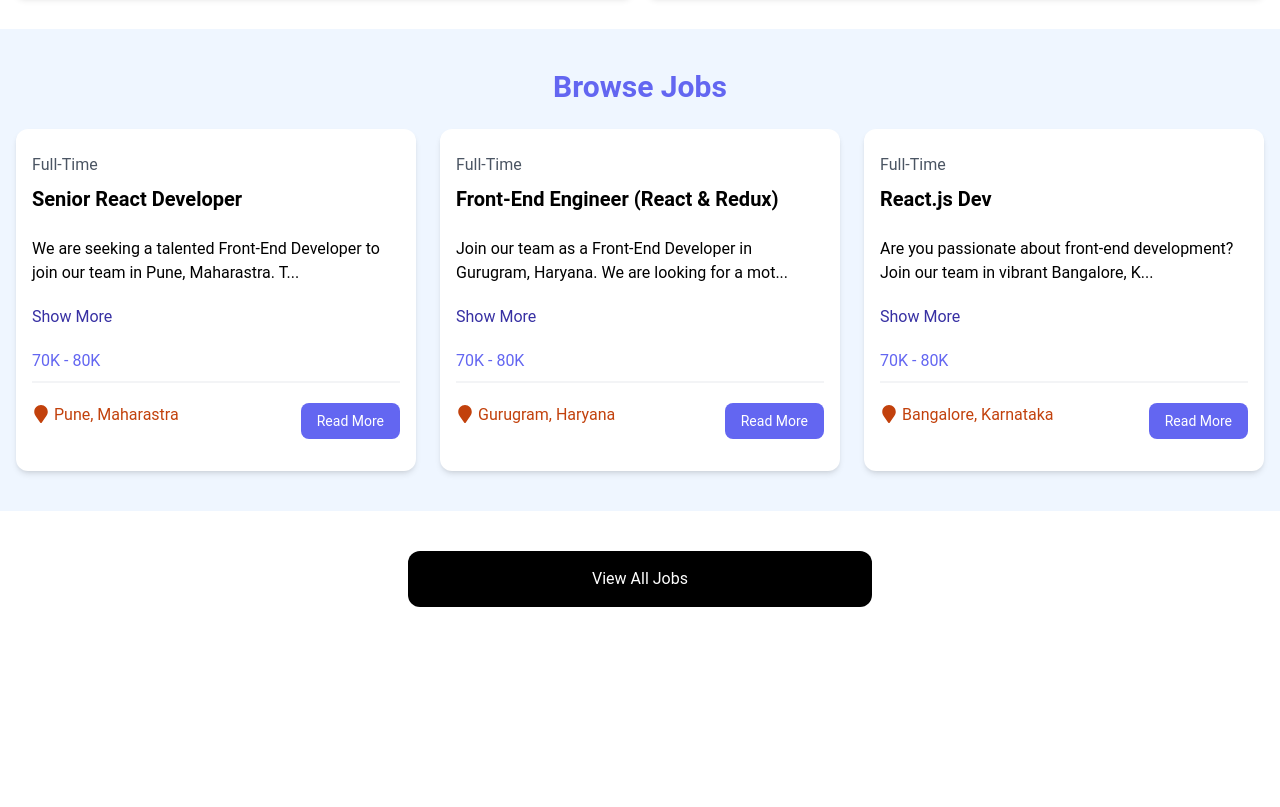
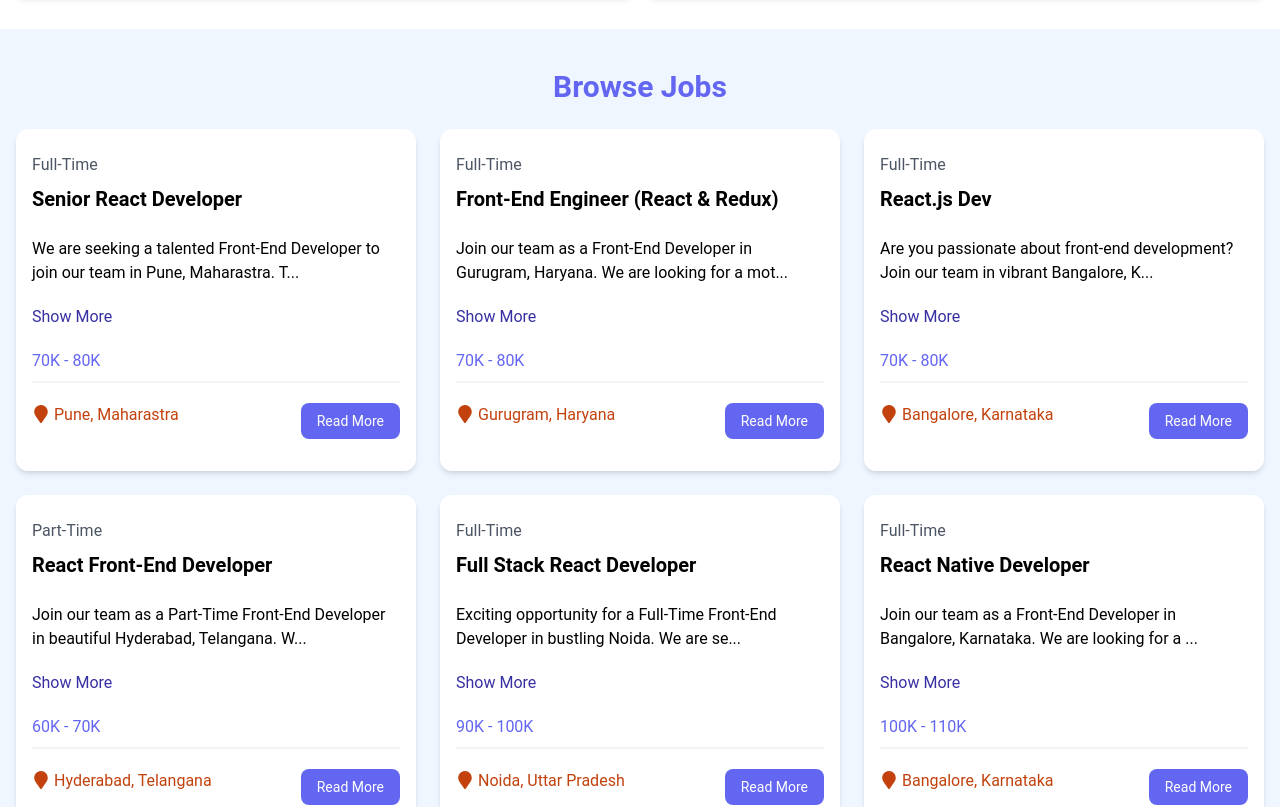
Before and after one commit to divyank0203/Jobs-Landing-Page, a React (Vite) app in the folder jobs/: page / in a window 1280 px wide. Shown: the part 580-1387 px from the top of the page. Before the commit the page ends 1227 px from the top, so only its background shows below. Built offline with nearby package versions, Linux system fonts and the light colour scheme; data requests are answered from the project's data file.

Commit message:
json-server + useEffect

```diff
--- a/jobs/package.json
+++ b/jobs/package.json
@@ -7,7 +7,8 @@
     "dev": "vite",
     "build": "vite build",
     "lint": "eslint .",
-    "preview": "vite preview"
+    "preview": "vite preview",
+    "server": "json-server --watch src/jobs.json --port 8000"
   },
   "dependencies": {
     "@tailwindcss/vite": "^4.1.11",
@@ -26,6 +27,7 @@
     "eslint-plugin-react-hooks": "^5.2.0",
     "eslint-plugin-react-refresh": "^0.4.20",
     "globals": "^16.2.0",
+    "json-server": "^1.0.0-beta.3",
     "postcss": "^8.5.6",
     "tailwindcss": "^3.4.17",
     "vite": "^7.0.0"
--- a/jobs/src/components/Jobcards.jsx
+++ b/jobs/src/components/Jobcards.jsx
@@ -1,10 +1,27 @@
 import React from 'react'
+import { useState, useEffect } from 'react';
 import jobs from '../jobs.json'
 import Joblisting from './Joblisting';
 
 function Jobcards() {
-    console.log(jobs);
-  const recentjobs = jobs.slice(0, 3);
+
+  const [jobs, setJobs] = useState([]);
+  const [loading, setloading] = useState(true);
+  useEffect(() => {
+    const fetchJobs = async () => {
+      try {
+      const res = await fetch('http://localhost:8000/jobs');
+      const data = await res.json();
+      setJobs(data);
+    } catch(error){
+      console.log('Error fetching data', error);
+    } finally {
+      setloading(false);
+    }
+  }
+    fetchJobs();
+   }, [])
+
   return (
 
     <div>
@@ -14,7 +31,7 @@
           Browse Jobs
         </h2>
         <div className="grid grid-cols-1 md:grid-cols-3 gap-6">
-          {recentjobs.map((job) =>(
+          {jobs.map((job) =>(
                 <Joblisting key={job.id} job={job} />
           ))}
 
--- a/jobs/src/components/Joblisting.jsx
+++ b/jobs/src/components/Joblisting.jsx
@@ -2,6 +2,7 @@
 import jobs from '../jobs.json'
 import { useState } from 'react'
 import {FaMapMarker } from 'react-icons/fa'
+
 
 function Joblisting({job}) {
 const [setdescription, showfulldescription] = useState(false);
--- a/jobs/src/components/navbar.jsx
+++ b/jobs/src/components/navbar.jsx
@@ -1,5 +1,5 @@
 import React from 'react'
-import { Link } from 'react-router-dom'
+import { NavLink } from 'react-router-dom'
 import logo from '../assets/images/reactlogo.png'
 
 function Navbar() {
@@ -12,7 +12,7 @@
             className="flex flex-1 items-center justify-center md:items-stretch md:justify-start"
           >
             {/* <!-- Logo --> */}
-            <Link className="flex flex-shrink-0 items-center mr-4" to="/index.html">
+            <a className="flex flex-shrink-0 items-center mr-4" href="/">
               <img
                 className="h-10 w-auto rounded-full"
                 src={logo}
@@ -21,23 +21,23 @@
               <span className="hidden md:block text-white text-2xl font-bold ml-2"
                 >React Jobs</span
               >
-            </Link>
+            </a>
             <div className="md:ml-auto">
               <div className="flex space-x-2">
-                <Link
+                <NavLink
                   to="/"
-                  className="text-white bg-black hover:bg-gray-900 hover:text-white rounded-md px-3 py-2"
-                  >Home</Link>
+                  className={({isActive}) => isActive ? 'text-white bg-black hover:bg-gray-900 hover:text-white rounded-md px-3 py-2' : 'text-white  hover:bg-gray-900 hover:text-white rounded-md px-3 py-2'}
+                  >Home</NavLink>
 
-                <Link
+                <NavLink
                   to="/jobs"
-                  className="text-white hover:bg-gray-900 hover:text-white rounded-md px-3 py-2"
-                  >Jobs</Link
+                  className={({isActive}) => isActive ? 'text-white bg-black hover:bg-gray-900 hover:text-white rounded-md px-3 py-2' : 'text-white  hover:bg-gray-900 hover:text-white rounded-md px-3 py-2'}
+                  >Jobs</NavLink
                 >
-                <Link
+                <NavLink
                   to="/add-job"
-                  className="text-white hover:bg-gray-900 hover:text-white rounded-md px-3 py-2"
-                  >Add Job</Link
+                  className={({isActive}) => isActive ? 'text-white bg-black hover:bg-gray-900 hover:text-white rounded-md px-3 py-2' : 'text-white  hover:bg-gray-900 hover:text-white rounded-md px-3 py-2'}
+                  >Add Job</NavLink
                 >
               </div>
             </div>
--- a/jobs/src/jobs.json
+++ b/jobs/src/jobs.json
@@ -1,4 +1,6 @@
-[
+{
+
+"jobs": [
     {
       "id": "1",
       "title": "Senior React Developer",
@@ -84,3 +86,4 @@
       }
     }
   ]
+}
--- a/jobs/src/pages/Jobspage.jsx
+++ b/jobs/src/pages/Jobspage.jsx
@@ -1,9 +1,25 @@
 import React from 'react'
+import { useState, useEffect } from 'react';
 import jobs from '../jobs.json'
 import Joblisting from '../components/Joblisting';
 
 function Jobspage() {
-    console.log(jobs);
+  const [jobs, setJobs] = useState([]);
+  const [loading, setloading] = useState(true);
+  useEffect(() => {
+    const fetchJobs = async () => {
+      try {
+      const res = await fetch('http://localhost:8000/jobs');
+      const data = await res.json();
+      setJobs(data);
+    } catch(error){
+      console.log('Error fetching data', error);
+    } finally {
+      setloading(false);
+    }
+  }
+    fetchJobs();
+   }, [])
 
   return (
 
@@ -11,7 +27,7 @@
             <section className="bg-blue-50 px-4 py-10">
       <div className="container-xl lg:container m-auto">
         <h2 className="text-3xl font-bold text-indigo-500 mb-6 text-center">
-          All Listed Jobs
+          Browse Jobs
         </h2>
         <div className="grid grid-cols-1 md:grid-cols-3 gap-6">
           {jobs.map((job) =>(
```
Also changed, not shown: 1 other file (tests, documents, lock files or other folders).
